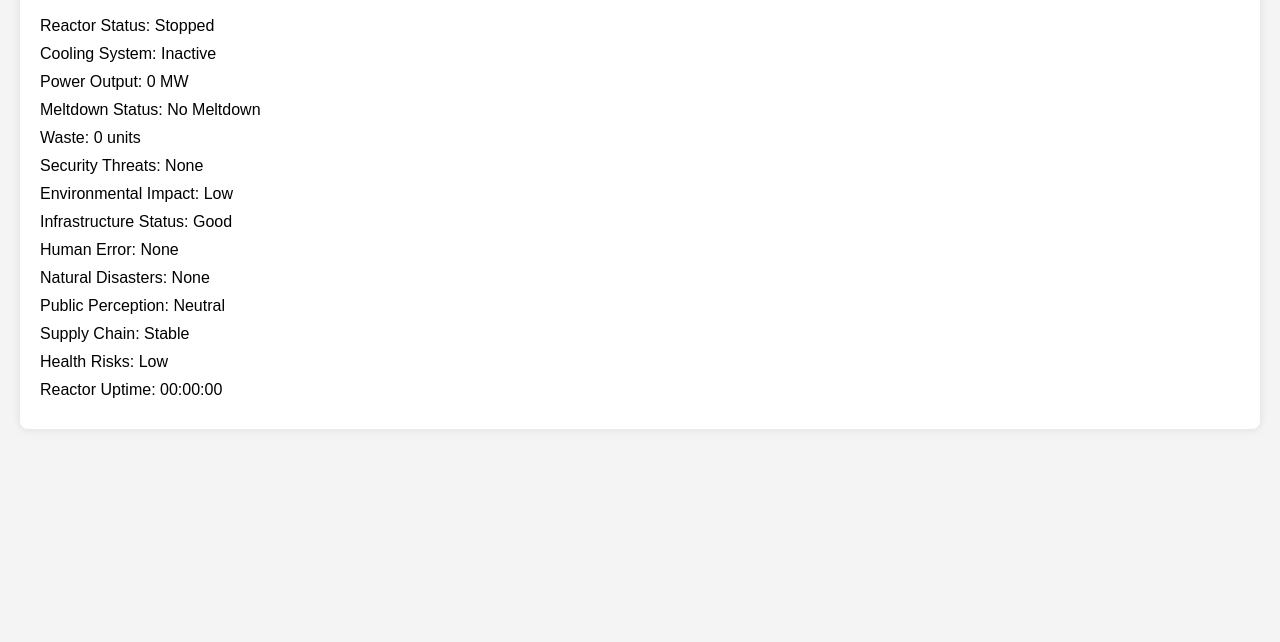
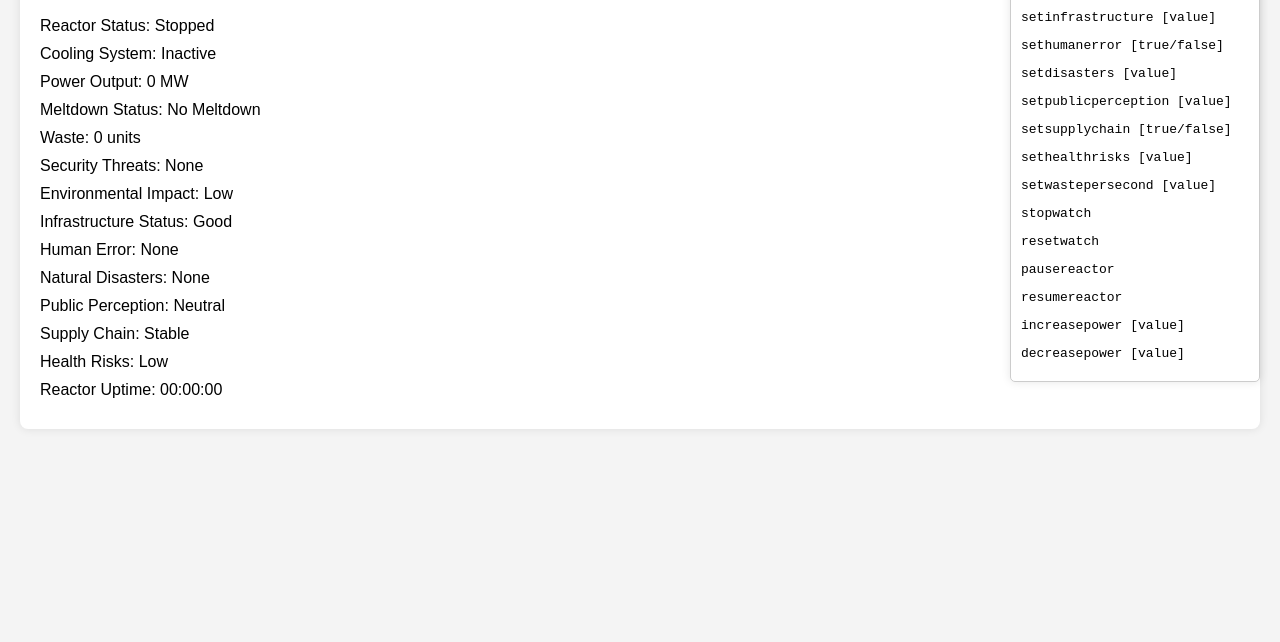
Before and after one commit to Mike-Johnson-Coder/mike-johnson-coder.github.io, a website: page nuclear-power-simulation.html in a window 1280 px wide. Shown: the part 158-800 px from the top of the page. Drawn offline with Linux system fonts and the light colour scheme.

Commit message:
Update nuclear-power-simulation.html

```diff
--- a/nuclear-power-simulation.html
+++ b/nuclear-power-simulation.html
@@ -107,7 +107,7 @@
         z-index: 4;
     }
   .commands-list {
-        display: none; /* Hide the list initially */
+    display: block; /* Show the list initially */
     position: fixed;
     top: 70px;
     right: 20px;
```
Lines whose indentation alone changed are shown as unchanged.
